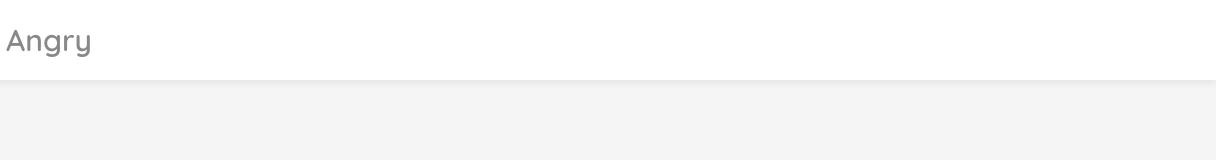
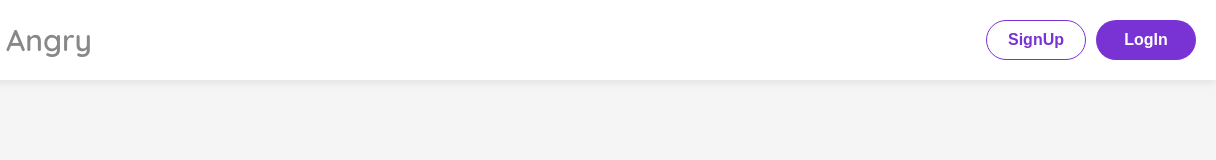
Before and after one commit to beatrizmoreirasouza/angry-site-1.2, a plain HTML site: page index.html in a window 1280 px wide. Shown: the full height of the page, 64-1280 px from the left. Drawn offline with Linux system fonts and the light colour scheme.

Commit message:
Adicionado botões com transição de cores

```diff
--- a/index.html
+++ b/index.html
@@ -25,6 +25,10 @@
         </span>
         <span class="logo-text">Angry</span>
       </div>
+      <div class="buttons">
+        <button class="btn signup">SignUp</button>
+        <button class="btn login">LogIn</button>
+      </div>
     </div>
   </body>
 </html>
--- a/style.css
+++ b/style.css
@@ -22,8 +22,8 @@ body {
 
 .logo {
   display: flex;
+  flex-direction: row;
   align-items: center;
-  justify-content: center;
   height: 40px;
   gap: 10px;
   cursor: pointer;
@@ -31,6 +31,8 @@ body {
 
 .logo-icon {
   display: flex;
+  align-items: center;
+  justify-content: center;
   width: 40px;
   font-size: 40px;
   line-height: 40px;
@@ -53,3 +55,47 @@ body {
 .logo:hover .logo-text {
   color: #e70000;
 }
+
+.buttons {
+  display: flex;
+  flex-direction: row;
+  align-items: center;
+  justify-content: center;
+  height: 40px;
+  gap: 10px;
+}
+
+.buttons .btn {
+  width: 100px;
+  height: 40px;
+  font-size: 16px;
+  font-weight: 600;
+  border-radius: 20px;
+  outline: 0;
+  cursor: pointer;
+  transition: all 0.5s ease-in-out;
+}
+
+.buttons .btn.signup {
+  color: #7932d3;
+  background-color: #fff;
+  border: 1px solid #7932d3;
+}
+
+.buttons .btn.signup:hover {
+  color: #fff;
+  background-color: #e70000;
+  border: 0;
+}
+
+.buttons .btn.login {
+  color: #fff;
+  background-color: #7932d3;
+  border: 0;
+}
+
+.buttons .btn.login:hover {
+  color: #e70000;
+  background-color: #fff;
+  border: 1px solid #e70000;
+}
```
